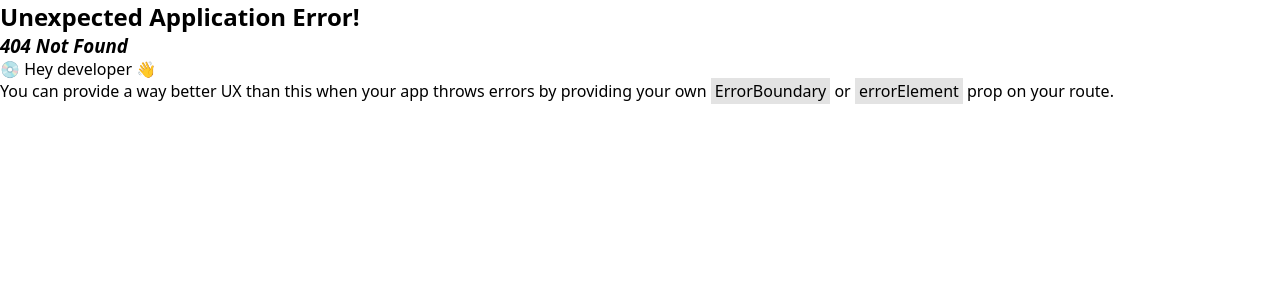
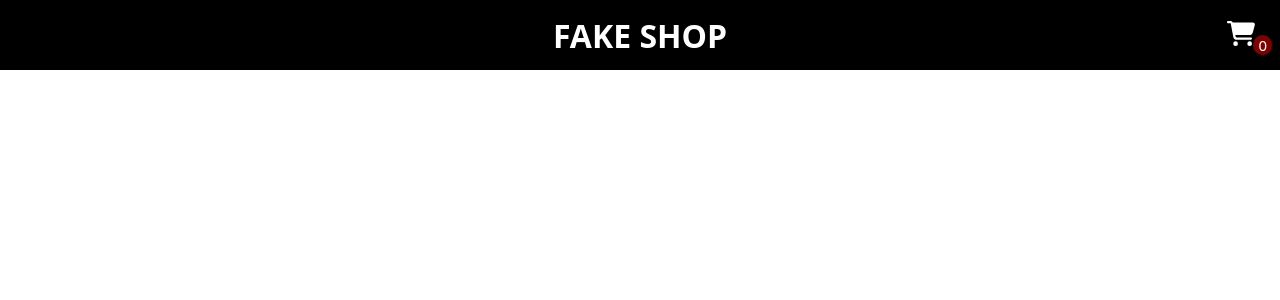
Before and after one commit to darrionn33/fake-shop, a React (Vite) app: page /fake-shop/cart in a window 1280 px wide. Before the commit this address had no page. Shown: the top 300 px of the page. Built offline with nearby package versions, Linux system fonts and the light colour scheme.

Commit message:
Moved router to app component and added a simple cart component (for now)

```diff
--- /dev/null
+++ b/src/App.jsx
@@ -0,0 +1,15 @@
+import { useState } from "react";
+import Router from "./Router";
+import Context from "./context";
+import "./App.scss";
+
+export default function App() {
+  const [cart, setCart] = useState([]);
+  return (
+    <>
+      <Context.Provider value={{ cart, setCart }}>
+        <Router />
+      </Context.Provider>
+    </>
+  );
+}
--- a/src/App.scss
+++ b/src/App.scss
@@ -21,7 +21,36 @@ button {
   @mixin minh {
     max-width: 100dvw;
     min-height: 100dvh;
-    // overflow: hidden;
+  }
+  header {
+    height: 70px;
+    position: fixed;
+    top: 0;
+    background: #000;
+    width: 100%;
+    display: flex;
+    align-items: center;
+    justify-content: center;
+    h1 {
+      color: white;
+    }
+    .cart {
+      position: absolute;
+      right: 25px;
+      top: 30%;
+      font-size: 25px;
+      cursor: pointer;
+    }
+    .count {
+      position: absolute;
+      right: 8px;
+      font-size: 15px;
+      top: 50%;
+      color: white;
+      background-color: maroon;
+      padding: 0px 5px;
+      border-radius: 50%;
+    }
   }
   .loading {
     position: absolute;
@@ -38,37 +67,9 @@ button {
     @include minh;
     display: grid;
     grid-template-columns: 250px 1fr;
-    grid-template-rows: 70px 1fr;
-    grid-template-areas:
-      "header header"
-      "sidebar main";
-    header {
-      position: relative;
-      grid-area: header;
-      background: #000;
-      width: 100%;
-      display: grid;
-      place-items: center;
-      h1 {
-        color: white;
-      }
-      .cart {
-        position: absolute;
-        right: 20px;
-        top: 30%;
-        font-size: 30px;
-      }
-      .count {
-        position: absolute;
-        right: 8px;
-        font-size: 20px;
-        top: 50%;
-        color: white;
-        background-color: maroon;
-        padding: 0px 5px;
-        border-radius: 50%;
-      }
-    }
+    grid-template-areas: "sidebar main";
+    padding-top: 70px;
+
     main {
       grid-area: main;
       overflow-y: scroll;
--- /dev/null
+++ b/src/Layout.jsx
@@ -0,0 +1,11 @@
+import { Outlet } from "react-router-dom";
+import Header from "./components/Header";
+
+export default function Layout(params) {
+  return (
+    <>
+      <Header />
+      <Outlet />
+    </>
+  );
+}
--- /dev/null
+++ b/src/components/Cart.jsx
@@ -0,0 +1,3 @@
+export default function Cart(params) {
+  return <div>Cart</div>;
+}
--- a/src/components/Header.jsx
+++ b/src/components/Header.jsx
@@ -1,10 +1,15 @@
 import { FontAwesomeIcon } from "@fortawesome/react-fontawesome";
 import { faCartShopping } from "@fortawesome/free-solid-svg-icons";
+import { Link } from "react-router-dom";
+import { useContext } from "react";
+import Context from "../context";
 
 export default function Header(props) {
+  const { cart } = useContext(Context);
   return (
     <header>
       <h1>FAKE SHOP</h1>
+      <Link to="cart">
         <FontAwesomeIcon
           icon={faCartShopping}
           color="red"
@@ -12,7 +17,8 @@ export default function Header(props) {
           size="2xl"
           className="cart"
         />
-      <p className="count">{props.cart.length}</p>
+        <p className="count">{cart.length}</p>
+      </Link>
     </header>
   );
 }
--- a/src/Home.jsx
+++ b/src/components/Home.jsx
@@ -1,9 +1,7 @@
 import { useEffect, useState } from "react";
-import Header from "./components/Header";
-import Main from "./components/Main";
-import Sidebar from "./components/Sidebar";
-import Context from "./context";
-import Loading from "./components/Loading";
+import Main from "./Main";
+import Sidebar from "./Sidebar";
+import Loading from "./Loading";
 
 function Home() {
   const [categories, setCategories] = useState([]);
@@ -26,12 +24,8 @@ function Home() {
       .catch((err) => console.log(err));
   }, []);
 
-  const [cart, setCart] = useState([]);
-
   return (
     <div className="home">
-      <Context.Provider value={{ cart, setCart }}>
-        <Header cart={cart} />
       {loading ? (
         <Loading />
       ) : (
@@ -40,7 +34,6 @@ function Home() {
           <Sidebar categories={categories} products={products} />
         </>
       )}
-      </Context.Provider>
     </div>
   );
 }
--- a/src/main.jsx
+++ b/src/main.jsx
@@ -1,10 +1,9 @@
 import React from "react";
 import ReactDOM from "react-dom/client";
-import Router from "./Router.jsx";
-import "./App.scss";
+import App from "./App.jsx";
 
 ReactDOM.createRoot(document.getElementById("root")).render(
   <React.StrictMode>
-    <Router />
+    <App />
   </React.StrictMode>
 );
```
Also changed, not shown: src/Router.jsx (+9 -2 lines). Lines whose indentation alone changed are shown as unchanged.
